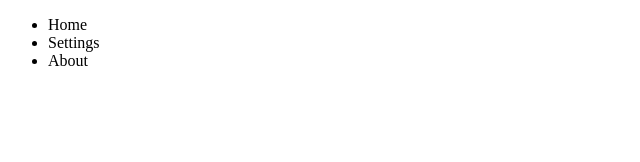
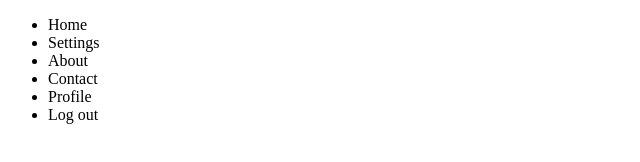
Before and after one commit to SantiagoRG9/ProyectoEM, a plain HTML site: page index.html in a window 1280 px wide. Shown: the whole page, without its empty margins (0-640 px from the left). Drawn offline with Linux system fonts and the light colour scheme.

Commit message:
Update index.html

```diff
--- a/index.html
+++ b/index.html
@@ -12,6 +12,9 @@
             <li>Home</li>
             <li>Settings</li>
             <li>About</li>
+            <li>Contact</li>
+            <li>Profile</li>
+            <li>Log out</li>
         </ul>
     </header>
 </body>
```
